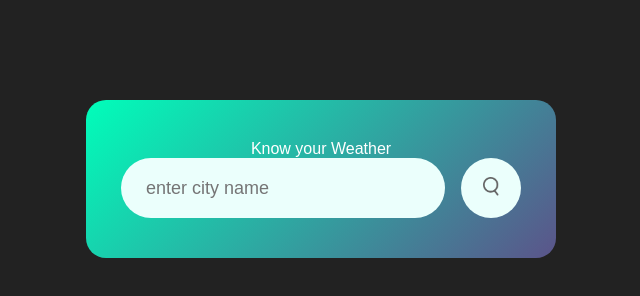
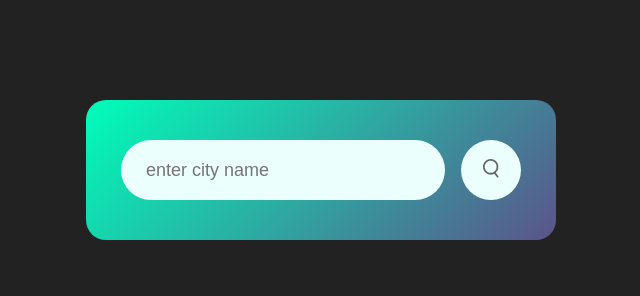
Before and after one commit to geethanjali-2/weatherapp, a plain HTML site: page index.html in a window 1280 px wide. Shown: the whole page, without its empty margins (319-959 px from the left). Drawn offline with Linux system fonts and the light colour scheme.

Commit message:
Update index.html

```diff
--- a/index.html
+++ b/index.html
@@ -10,7 +10,6 @@
 
 <body>
     <div class="card">
-        <p>Know your Weather</p>
         <div class="search">
             <input type="text" placeholder="enter city name" spellcheck="false">
             <button><img src="images/search.png"></button>
```
